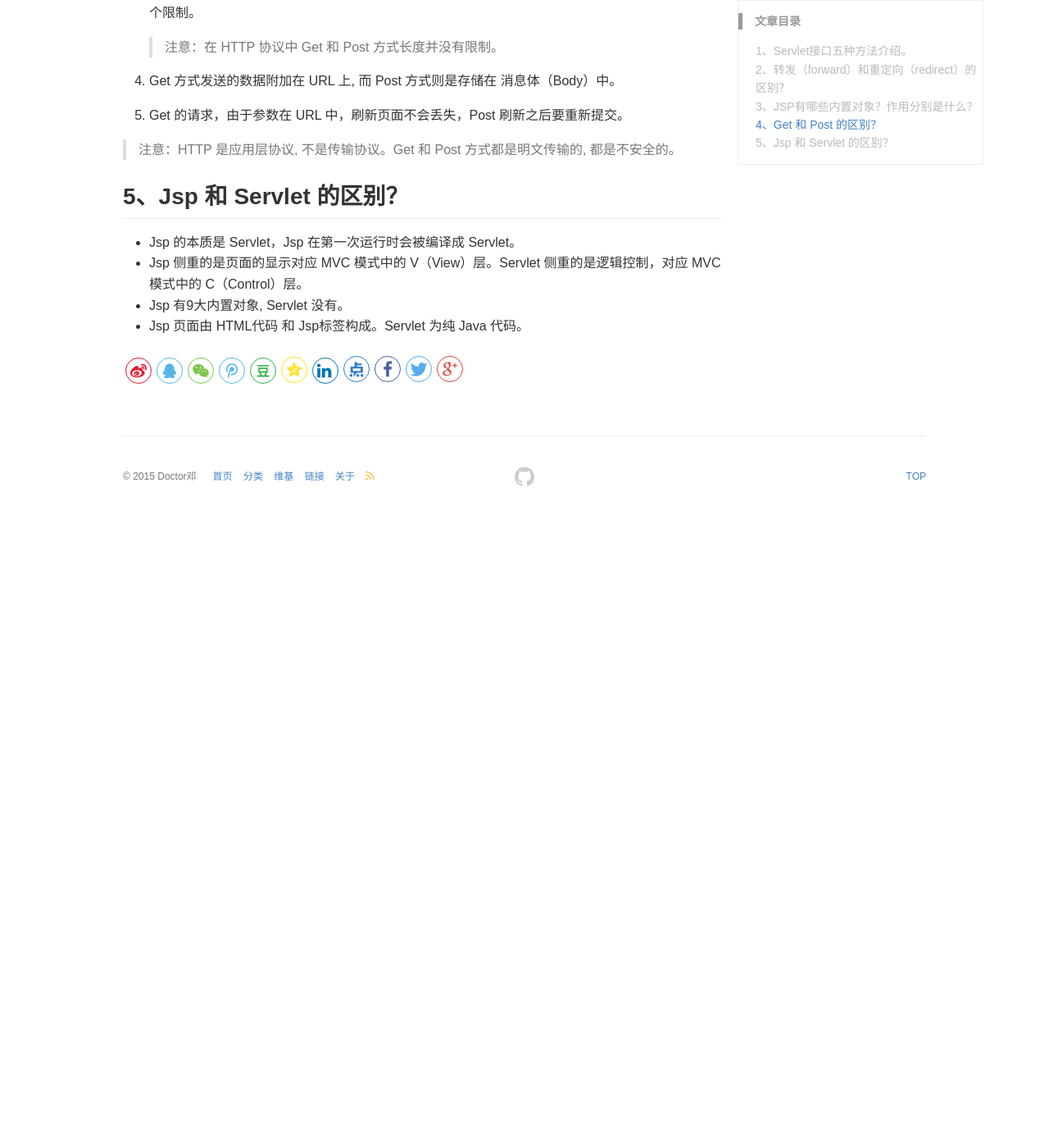
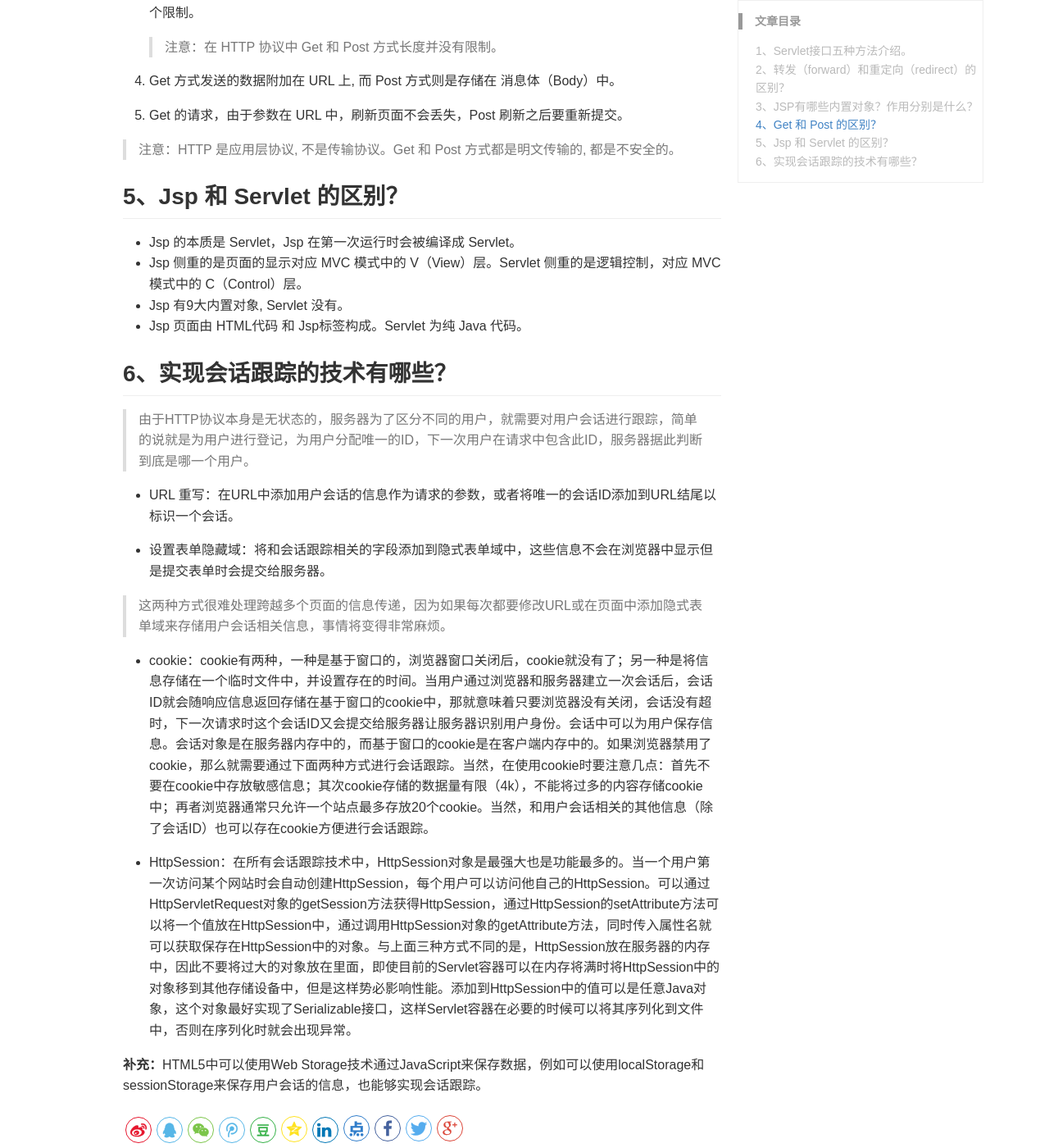
Before and after one commit to DoctorDeng/DoctorDeng.github.io, a Jekyll site: the page built from _posts/2016-09-12-java-面试.md, in a window 1280 px wide and 1400 px high, scrolled down 2193 px. Shown: the whole window at 82% size. Built offline with Jekyll 4.4.1, drawn with Linux system fonts in a browser that asks for light colours; before the commit the page ends 2823 px from its top, so only the background shows below that.

Commit message:
modify file

```diff
--- a/_posts/2016-09-12-java-面试.md
+++ b/_posts/2016-09-12-java-面试.md
@@ -73,3 +73,19 @@ keywords: java, 面试
 * Jsp 侧重的是页面的显示对应 MVC 模式中的 V（View）层。Servlet 侧重的是逻辑控制，对应 MVC 模式中的 C（Control）层。
 * Jsp 有9大内置对象, Servlet 没有。
 * Jsp 页面由 HTML代码 和 Jsp标签构成。Servlet 为纯 Java 代码。
+
+## 6、实现会话跟踪的技术有哪些？
+
+>由于HTTP协议本身是无状态的，服务器为了区分不同的用户，就需要对用户会话进行跟踪，简单的说就是为用户进行登记，为用户分配唯一的ID，下一次用户在请求中包含此ID，服务器据此判断到底是哪一个用户。
+
+* URL 重写：在URL中添加用户会话的信息作为请求的参数，或者将唯一的会话ID添加到URL结尾以标识一个会话。
+
+* 设置表单隐藏域：将和会话跟踪相关的字段添加到隐式表单域中，这些信息不会在浏览器中显示但是提交表单时会提交给服务器。
+
+>这两种方式很难处理跨越多个页面的信息传递，因为如果每次都要修改URL或在页面中添加隐式表单域来存储用户会话相关信息，事情将变得非常麻烦。
+
+* cookie：cookie有两种，一种是基于窗口的，浏览器窗口关闭后，cookie就没有了；另一种是将信息存储在一个临时文件中，并设置存在的时间。当用户通过浏览器和服务器建立一次会话后，会话ID就会随响应信息返回存储在基于窗口的cookie中，那就意味着只要浏览器没有关闭，会话没有超时，下一次请求时这个会话ID又会提交给服务器让服务器识别用户身份。会话中可以为用户保存信息。会话对象是在服务器内存中的，而基于窗口的cookie是在客户端内存中的。如果浏览器禁用了cookie，那么就需要通过下面两种方式进行会话跟踪。当然，在使用cookie时要注意几点：首先不要在cookie中存放敏感信息；其次cookie存储的数据量有限（4k），不能将过多的内容存储cookie中；再者浏览器通常只允许一个站点最多存放20个cookie。当然，和用户会话相关的其他信息（除了会话ID）也可以存在cookie方便进行会话跟踪。
+
+* HttpSession：在所有会话跟踪技术中，HttpSession对象是最强大也是功能最多的。当一个用户第一次访问某个网站时会自动创建HttpSession，每个用户可以访问他自己的HttpSession。可以通过HttpServletRequest对象的getSession方法获得HttpSession，通过HttpSession的setAttribute方法可以将一个值放在HttpSession中，通过调用HttpSession对象的getAttribute方法，同时传入属性名就可以获取保存在HttpSession中的对象。与上面三种方式不同的是，HttpSession放在服务器的内存中，因此不要将过大的对象放在里面，即使目前的Servlet容器可以在内存将满时将HttpSession中的对象移到其他存储设备中，但是这样势必影响性能。添加到HttpSession中的值可以是任意Java对象，这个对象最好实现了Serializable接口，这样Servlet容器在必要的时候可以将其序列化到文件中，否则在序列化时就会出现异常。
+
+**补充：**HTML5中可以使用Web Storage技术通过JavaScript来保存数据，例如可以使用localStorage和sessionStorage来保存用户会话的信息，也能够实现会话跟踪。
```
